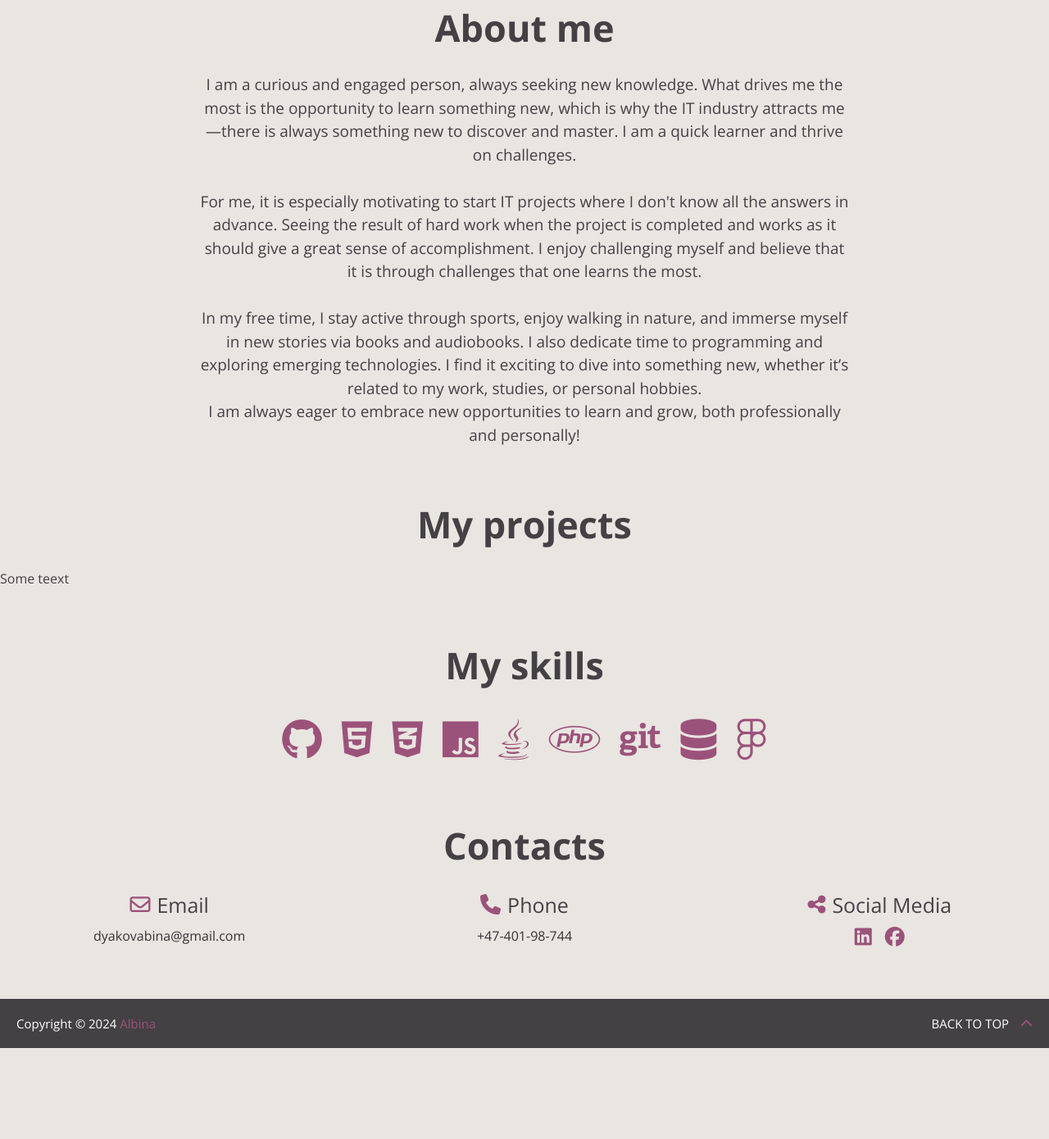
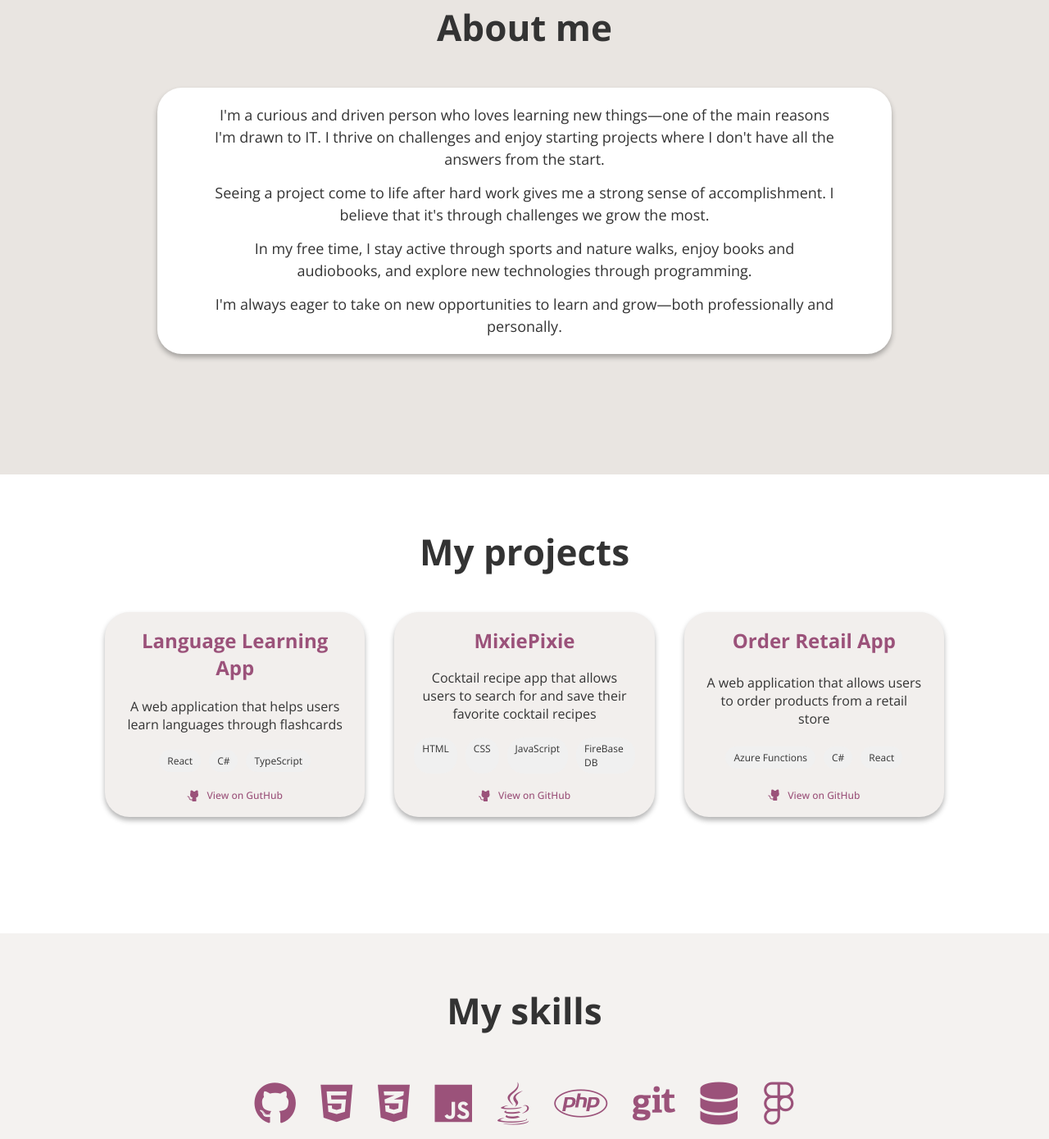
Before and after one commit to Bina28/Portfolio-html-css, a plain HTML site: page porfolio_website/index.html in a window 1280 px wide. Shown: the part 861-2251 px from the top of the page at 82% size. Before the commit the page ends 2140 px from the top, so only its background shows below. Drawn offline with nearby package versions, Linux system fonts and the light colour scheme.

Commit message:
update profile section styling

```diff
--- a/porfolio_website/index.html
+++ b/porfolio_website/index.html
@@ -3,7 +3,7 @@
   <head>
     <meta charset="UTF-8" />
     <meta name="viewport" content="width=device-width, initial-scale=1.0" />
-    <title>Document</title>
+    <title>Portfolio Website</title>
     <link rel="stylesheet" href="style.css" />
     <link
       rel="stylesheet"
@@ -17,6 +17,11 @@
     />
     <link rel="stylesheet"
     href=https://cdnjs.cloudflare.com/ajax/libs/font-awesome/6.5.2/css/all.min.css>
+    <link
+      rel="stylesheet"
+      type="text/css"
+      href="https://cdn.jsdelivr.net/npm/@phosphor-icons/web@2.1.1/src/fill/style.css"
+    />
   </head>
 
   <body>
@@ -26,6 +31,7 @@
         <a href="#projects">Projects</a>
         <a href="#skills">Skills</a>
         <a href="#contacts">Contacts</a>
+        <a href="Untitled design.png"></a>
       </nav>
       <div class="header-container">
         <div class="header-container-inner">
@@ -40,34 +46,94 @@
 
     <section id="about-me">
       <h2>About me</h2>
-      <p>
-        I am a curious and engaged person, always seeking new knowledge. What
-        drives me the most is the opportunity to learn something new, which is
-        why the IT industry attracts me—there is always something new to
-        discover and master. I am a quick learner and thrive on challenges.<br />
-        <br />For me, it is especially motivating to start IT projects where I
-        don't know all the answers in advance. Seeing the result of hard work
-        when the project is completed and works as it should give a great sense
-        of accomplishment. I enjoy challenging myself and believe that it is
-        through challenges that one learns the most.<br />
-        <br />In my free time, I stay active through sports, enjoy walking in
-        nature, and immerse myself in new stories via books and audiobooks. I
-        also dedicate time to programming and exploring emerging technologies. I
-        find it exciting to dive into something new, whether it’s related to my
-        work, studies, or personal hobbies.<br />
-        I am always eager to embrace new opportunities to learn and grow, both
-        professionally and personally!
-      </p>
+      <div class="about-me-container">
+        <p>
+          I'm a curious and driven person who loves learning new things—one of
+          the main reasons I'm drawn to IT. I thrive on challenges and enjoy
+          starting projects where I don't have all the answers from the start.
+        </p>
+        <p>
+          Seeing a project come to life after hard work gives me a strong sense
+          of accomplishment. I believe that it's through challenges we grow the
+          most.
+        </p>
+        <p>
+          In my free time, I stay active through sports and nature walks, enjoy
+          books and audiobooks, and explore new technologies through
+          programming.
+        </p>
+        <p>
+          I'm always eager to take on new opportunities to learn and grow—both
+          professionally and personally.
+        </p>
+      </div>
     </section>
 
     <section id="projects">
-      <h2>My projects</h2>
-      <p>Some teext</p>
+      <h2 class="project-title">My projects</h2>
+      <div class="project-grid">
+        <div class="project-card">
+          <h3 class="project-name">Language Learning App</h3>
+
+          <p class="project-description">
+            A web application that helps users learn languages through
+            flashcards
+          </p>
+          <ul class="project-tech-list">
+            <li class="project-tech">React</li>
+            <li class="project-tech">C#</li>
+            <li class="project-tech">TypeScript</li>
+          </ul>
+          <div class="project-footer">
+            <a href="https://github.com/Bina28/LanguageLearningApp">
+              <i class="icon ph-fill ph-github-logo"></i>View on GutHub</a>
+          </div>
+        </div>
+
+        <div class="project-card">
+          <div class="title-container">
+            <h3 class="project-name">MixiePixie</h3>
+          </div>
+          <p class="project-description">
+            Cocktail recipe app that allows users to search for and save their
+            favorite cocktail recipes
+          </p>
+          <ul class="project-tech-list">
+            <li class="project-tech">HTML</li>
+            <li class="project-tech">CSS</li>
+            <li class="project-tech">JavaScript</li>
+            <li class="project-tech">FireBase DB</li>
+          </ul>
+          <div class="project-footer">
+            <a href="https://github.com/Bina28/mixiepixie.github.io"
+              ><i class="icon ph-fill ph-github-logo"></i>View on GitHub</a>
+          </div>
+        </div>
+
+        <div class="project-card">
+          <div class="title-container">
+            <h3 class="project-name">Order Retail App</h3>
+          </div>
+          <p class="project-description">
+            A web application that allows users to order products from a retail
+            store
+          </p>
+          <ul class="project-tech-list">
+            <li class="project-tech">Azure Functions</li>
+            <li class="project-tech">C#</li>
+            <li class="project-tech">React</li>
+          </ul>
+          <div class="project-footer">
+            <a href="https://github.com/Bina28/AzureFunctions">
+              <i class="icon ph-fill ph-github-logo"></i>View on GitHub</a>
+          </div>
+        </div>
+      </div>
     </section>
 
     <section id="skills">
       <h2>My skills</h2>
-      <p>
+      <div>
         <i class="fa-brands fa-github"></i>
         <i class="fa-brands fa-html5"></i>
         <i class="fa-brands fa-css3-alt"></i>
@@ -77,7 +143,7 @@
         <i class="fa-brands fa-git"></i>
         <i class="fa-solid fa-database"></i>
         <i class="fa-brands fa-figma"></i>
-      </p>
+      </div>
     </section>
 
     <section id="contacts">
@@ -126,7 +192,7 @@
 
     <footer>
       <div class="footer-container">
-        <p>Copyright &copy; 2024 <span>Albina</span></p>
+        <p>Copyright &copy; 2025 <span> Albina</span></p>
         <p>
           BACK TO TOP <a href="#top"><i class="fa-solid fa-chevron-up"></i></a>
         </p>
--- a/porfolio_website/style.css
+++ b/porfolio_website/style.css
@@ -6,138 +6,261 @@
   box-sizing: border-box;
 }
 
+html {
+  scroll-behavior: smooth;
+
+  /* font-size: 10px;
+  10px/16px = 0.625 = 62.5%
+  */
+  font-size: 62.5%;
+}
+
 body {
-  color: #444145;
+  color: #333;
   font-family: "open sans", sans-serif;
-  background-color: #e9e5e1;
   display: flex;
   flex-direction: column;
-  gap: 64px;
+  background-color: #e9e5e1;
 }
 
 header {
-  height: 100vh;
+  min-height: 100vh;
   background-image: linear-gradient(rgba(0, 0, 0, 0.6), rgba(0, 0, 0, 0.6)),
-    url(mainpicture.jpg);
+    url(header_img.png);
   background-size: cover;
   display: flex;
   position: relative;
 }
 
-/* NAV STYLE */
+/* NAV SECTION */
 nav {
   display: flex;
- justify-content: start;
-  gap: 30px;
-  font-size: 24px;
+  justify-content: start;
+  gap: 3rem;
+  font-size: 2.4rem;
   font-weight: 400;
-  padding: 20px 50px;
-  height: 50px;
+  padding: 2rem 5rem;
+  height: 5rem;
   width: 100%;
 }
 
 nav a {
   text-decoration: none;
-  color:white;
+  color: white;
 }
 
 nav a:hover {
   color: #ce7ca9;
 }
 
-/* HEADER STYLE */
+/* HEADER SECTION */
 .header-container {
   position: absolute;
   top: 50%;
   left: 35%;
   transform: translate(0%, -50%);
   color: white;
-
 }
 
-.header-container-inner{
+.header-container-inner {
   display: flex;
   flex-direction: column;
-  gap: 20px;
+  gap: 2rem;
   align-items: center;
+  text-align: center;
 }
 
 .header-title {
-  font-size: 52px;
+  font-size: 5.2rem;
   line-height: 1.5;
   font-weight: 700;
 }
 
 .header-title span {
-  background: linear-gradient(to right, #fcc2d7, #da77f2);
-  -webkit-background-clip: text;
-  background-clip: text;
-  -webkit-text-fill-color: transparent;
-
+  color: #fcc2d7;
 }
 
 .downloadBtn {
   display: inline-block;
   color: white;
   background-color: #faa2c1;
-  font-size: 17px;
-  padding: 15px 25px;
-  border-radius: 25px;
+  font-size: 1.7rem;
+  padding: 1.4rem 2.8rem;
+  border-radius: 2.4rem;
   border: none;
   box-shadow: 0 4px 6px rgba(0, 0, 0, 0.1);
   cursor: pointer;
   transition: transform 0.3s ease, box-shadow 0.3s ease;
-  width: 200px; /* Set a fixed width for the button */
+  width: 20rem;
   justify-self: center;
 }
 
 .downloadBtn:hover {
-  box-shadow: 0 6px 10px rgba(0, 0, 0, 0.2); /* Enhance shadow on hover */
-  background-color: #da77f2;
+  box-shadow: 0 6px 10px rgba(0, 0, 0, 0.2);
+  transform: translateY(-5px);
+  transition: transform 0.3s ease, box-shadow 0.3s ease;
+  background-color: #e192ae;
 }
-
-
 
 #about-me h2,
 #projects h2,
 #skills h2,
 #contacts h2 {
-  font-size: 45px;
-  padding-bottom: 25px;
+  font-size: 4.4rem;
+  margin-bottom: 4.4rem;
   text-align: center;
   font-weight: 700;
 }
 
-#about-me{
+/*ABOUT ME SECTION */
+#about-me {
+  min-height: 80vh;
+  background-color: #e9e5e1;
+  padding: 6.4rem 0;
+}
+
+.about-me-container {
+  display: flex;
+  justify-content: center;
+  flex-direction: column;
+  gap: 1.4rem;
   width: 70%;
   margin: 0 auto;
+  background-color: white;
+  padding: 2rem;
+  border-radius: 3rem;
+  box-shadow: 0 4px 6px rgba(0, 0, 0, 0.3);
 }
 
-#about-me p {
+.about-me-container p {
   text-align: center;
-  padding: 0 50px;
+  padding: 0 4.8rem;
   line-height: 150%;
-  font-size: 19px;
+  font-size: 1.8rem;
 }
 
-#skills p {
+/* PROJECT SECTION */
+#projects {
+  min-height: 70vh;
+  background-color: white;
+  padding: 6.4rem 0;
+}
+
+.project-grid {
+  display: grid;
+  grid-template-columns: repeat(auto-fill, minmax(300px, 1fr));
+  gap: 3.6rem;
+  margin: 0 auto;
+  width: 80%;
+}
+
+.project-card {
+  box-shadow: 0 4px 6px rgba(0, 0, 0, 0.3);
+  border-radius: 3rem;
+  padding: 1.8rem 2.4rem;
+  background-color: #f2efed;
+
+  display: flex;
+  flex-direction: column;
+  justify-content: space-between;
+  gap: 1.8rem;
+}
+
+.project-card:hover {
+  box-shadow: 0 6px 10px rgba(0, 0, 0, 0.4);
+  transform: translateY(-5px);
+  transition: transform 0.3s ease, box-shadow 0.3s ease;
+}
+
+.project-name {
+  font-size: 2.4rem;
+  color: #9b527a;
+  text-align: center;
+  font-weight: 700;
+}
+
+.project-footer {
+  display: flex;
+  justify-content: center;
+  align-items: center;
+  gap: 1rem;
+}
+
+.project-footer a {
+  text-decoration: none;
+  color: #9b527a;
+  font-weight: 500;
+  display: inline-flex;
+  align-items: center;
+  gap: 0.8rem;
+  font-size: 1.2rem;
+}
+
+.icon {
+  font-size: 1.6rem;
+  transition: color 0.3s ease, transform 0.3s ease;
+}
+
+.project-footer a:hover {
+  color: #fcc2d7;
+  transform: translateY(-2px);
+}
+
+.project-description {
+  font-size: 1.6rem;
+  text-align: center;
+}
+
+.project-tech-list {
+  display: flex;
+  justify-content: center;
+  gap: 1rem;
+}
+
+.project-tech-list li {
+  list-style: none;
+  padding: 5px 10px;
+  background-color: #f0f0f0;
+  border-radius: 2rem;
+  font-size: 1.2rem;
+}
+
+/* SKILLS SECTION */
+#skills {
+  min-height: 50vh;
+  padding: 6.4rem 0;
+  background-color: #f4f2f0;
+}
+
+#skills div {
   text-align: center;
 }
 
 #skills i {
   text-align: center;
-  font-size: 50px;
+  font-size: 5.2rem;
   color: #9b527a;
-  margin: 10px; /* Avstand mellom ikonene */
+  margin: 1.4rem;
+}
+
+/* CONTACT SECTION */
+#contacts {
+  min-height: 60vh;
+  background-color: #bab7b4;
+  padding: 6.4rem 0 8rem 0;
 }
 
 .contact-container {
   display: grid;
   grid-template-columns: repeat(3, 1fr);
-  gap: 20px;
+  border-radius: 2rem;
+  box-shadow: 0 2px 4px rgba(0, 0, 0, 0.1);
+  padding: 6rem 3rem;
+  width: 70%;
+  margin: 0 auto;
+  background-color: white;
 }
 
-/* Container Styling */
 .email-container,
 .phone-container,
 .social-container {
@@ -146,44 +269,41 @@ nav a:hover {
   align-items: center;
 }
 
-/* Header with Icon and Text */
 .info-header {
   display: flex;
   align-items: center;
-  gap: 8px; /* Space between icon and label */
-  margin-bottom: 10px; /* Space between header and info box */
+  gap: 0.8rem;
+  margin-bottom: 1rem;
 }
 
 .info-header span {
-  font-size: 25px; /* Text size for labels */
+  font-size: 2.4rem;
 }
 
-/* Info Box Styling */
 .info-box {
   text-align: center;
 }
 
 .email-info,
 .telephone-info {
-  font-size: 16px;
+  font-size: 1.6rem;
   color: #333;
 }
 
-/* Social Media Links Styling */
 .social-links {
   display: flex;
-  justify-content: center; /* Center the social media icons */
+  justify-content: center;
 }
 
 .social-icon {
   margin: 0 8px;
-  font-size: 24px; /* Size of social media icons */
+  font-size: 2.4rem;
   text-decoration: none;
-  color: #9b527a; /* Icon color */
+  color: #9b527a;
 }
 
 .social-icon:hover {
-  color: #0073b1; /* Change color on hover (example for LinkedIn) */
+  color: #0073b1;
 }
 
 .info-header .fa-regular,
@@ -192,10 +312,12 @@ nav a:hover {
   color: #9b527a; /* Default color for icons */
 }
 
+/* FOOTER SECTION */
+
 footer {
   background-color: #444145;
   color: white;
-  padding: 20px;
+  padding: 2rem;
 }
 
 .footer-container {
@@ -208,7 +330,7 @@ footer {
   color: #9b527a;
 }
 .footer-container a i {
-  padding-left: 10px;
+  padding-left: 1rem;
 }
 
 .footer-container a i:hover {
@@ -216,5 +338,23 @@ footer {
 }
 
 .footer-container p {
-  font-size: 15px;
+  font-size: 1.5rem;
 }
+
+@media (max-width: 768px) {
+  html {
+    font-size: 50%; /* 1rem = 8px nå */
+  }
+
+  .header-title {
+    font-size: 3rem;
+  }
+
+  .header-content {
+    padding: 2rem 1rem;
+  }
+
+  .social-icon {
+    font-size: 2rem;
+  }
+}
```
Also changed, not shown: porfolio_website/header_img.png (added), porfolio_website/mainpicture.jpg (deleted).
